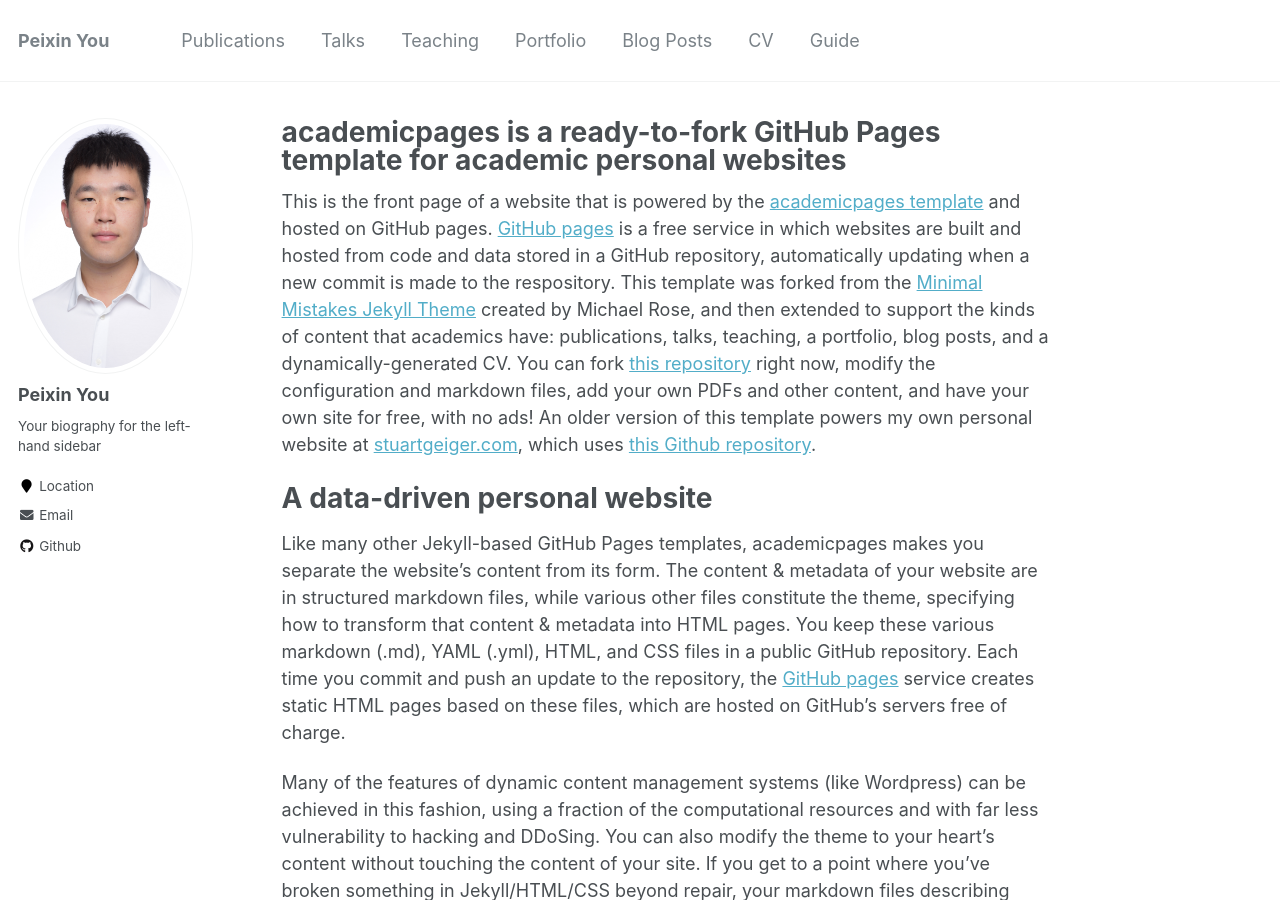
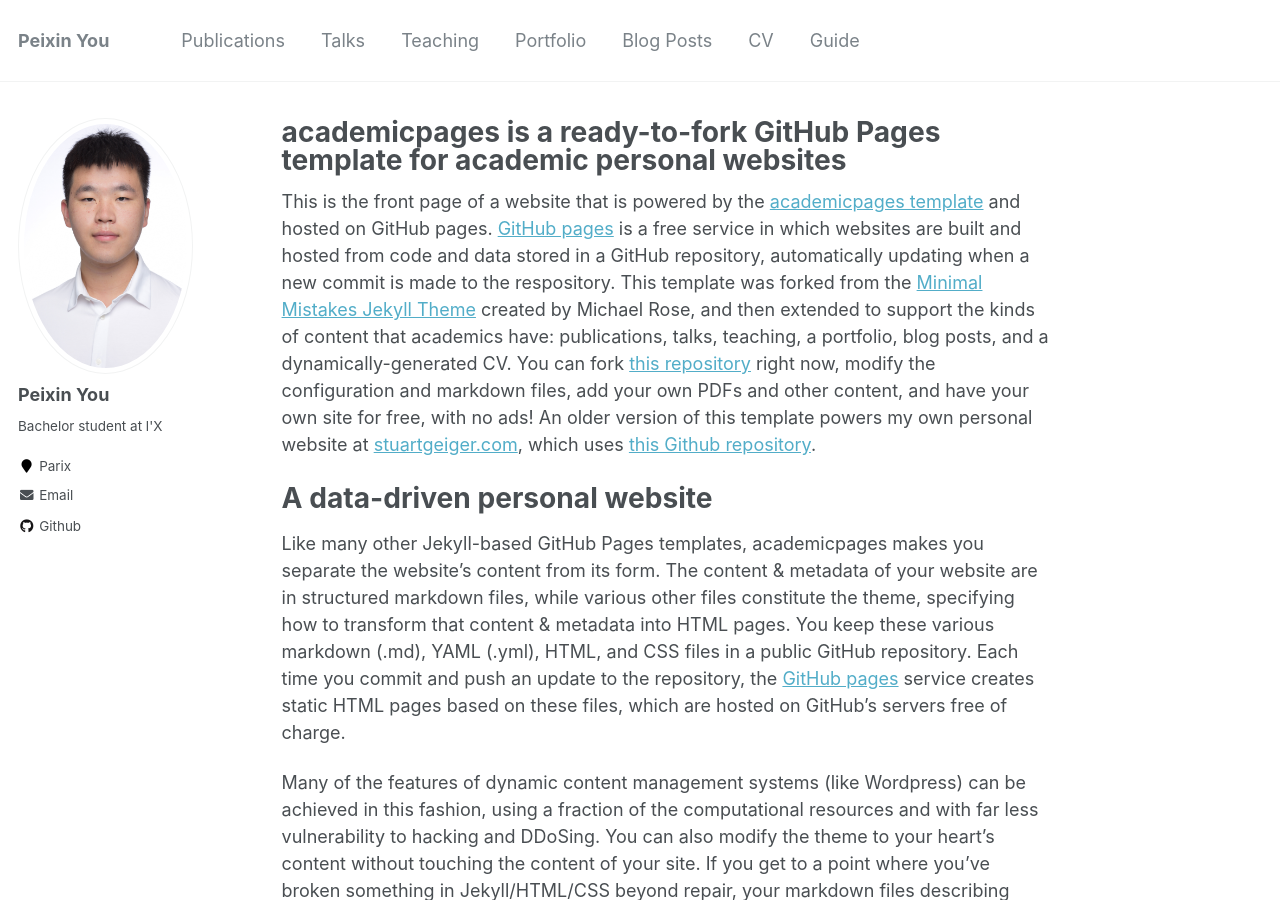
Before and after one commit to hyleIndex/hyleindex.github.io, a Jekyll site: the page built from _pages/about.md, in a window 1280 px wide and 900 px high. Built offline with Jekyll 4.4.1, drawn with Linux system fonts in a browser that asks for light colours.

Commit message:
Update _config.yml

```diff
--- a/_config.yml
+++ b/_config.yml
@@ -82,8 +82,8 @@ analytics:
 author:
   name             : "Peixin You"
   avatar           : "profile.png"
-  bio              : "Your biography for the left-hand sidebar"
-  location         : "Location"
+  bio              : "Bachelor student at l'X"
+  location         : "Parix"
   employer         :
   pubmed           :
   googlescholar    :
```
